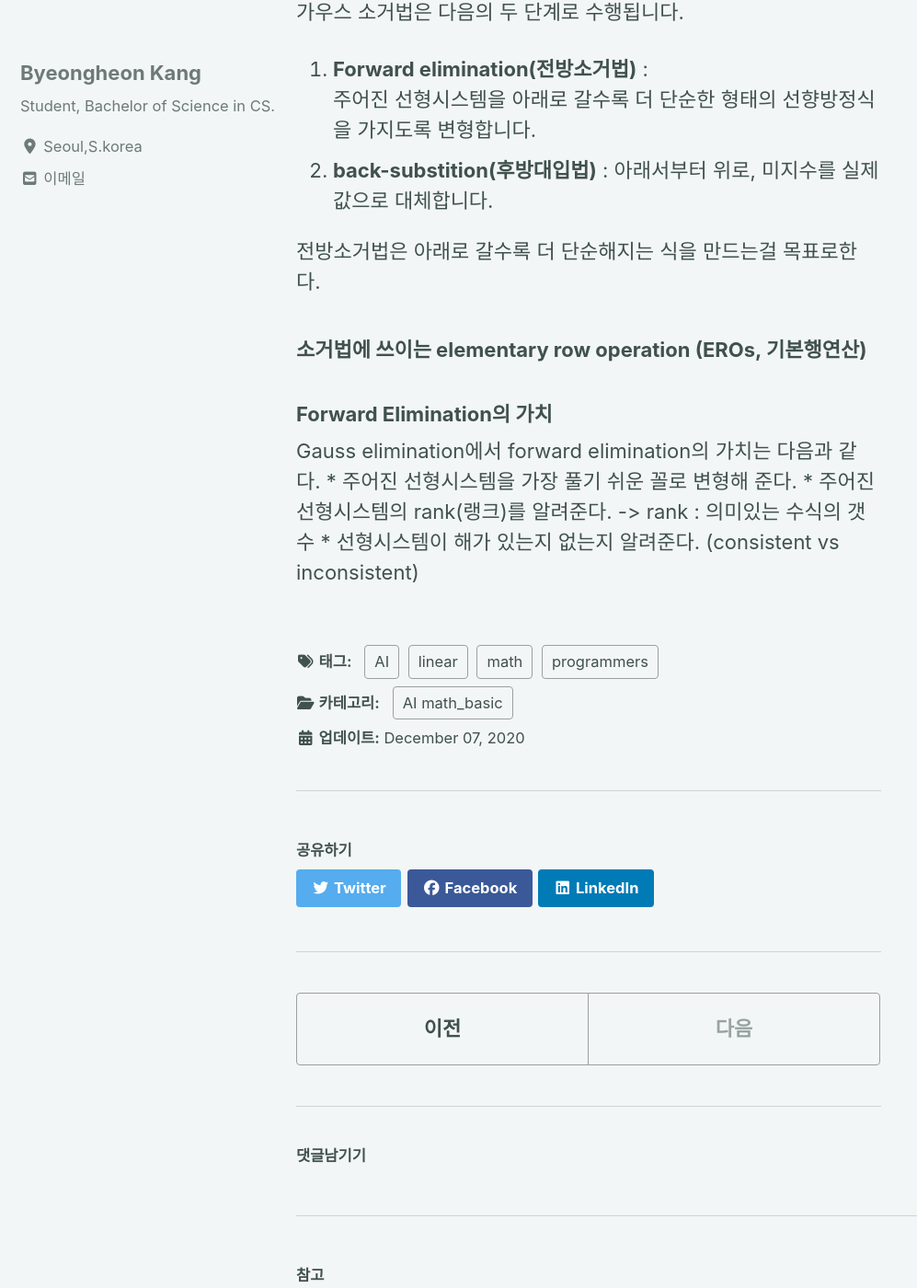
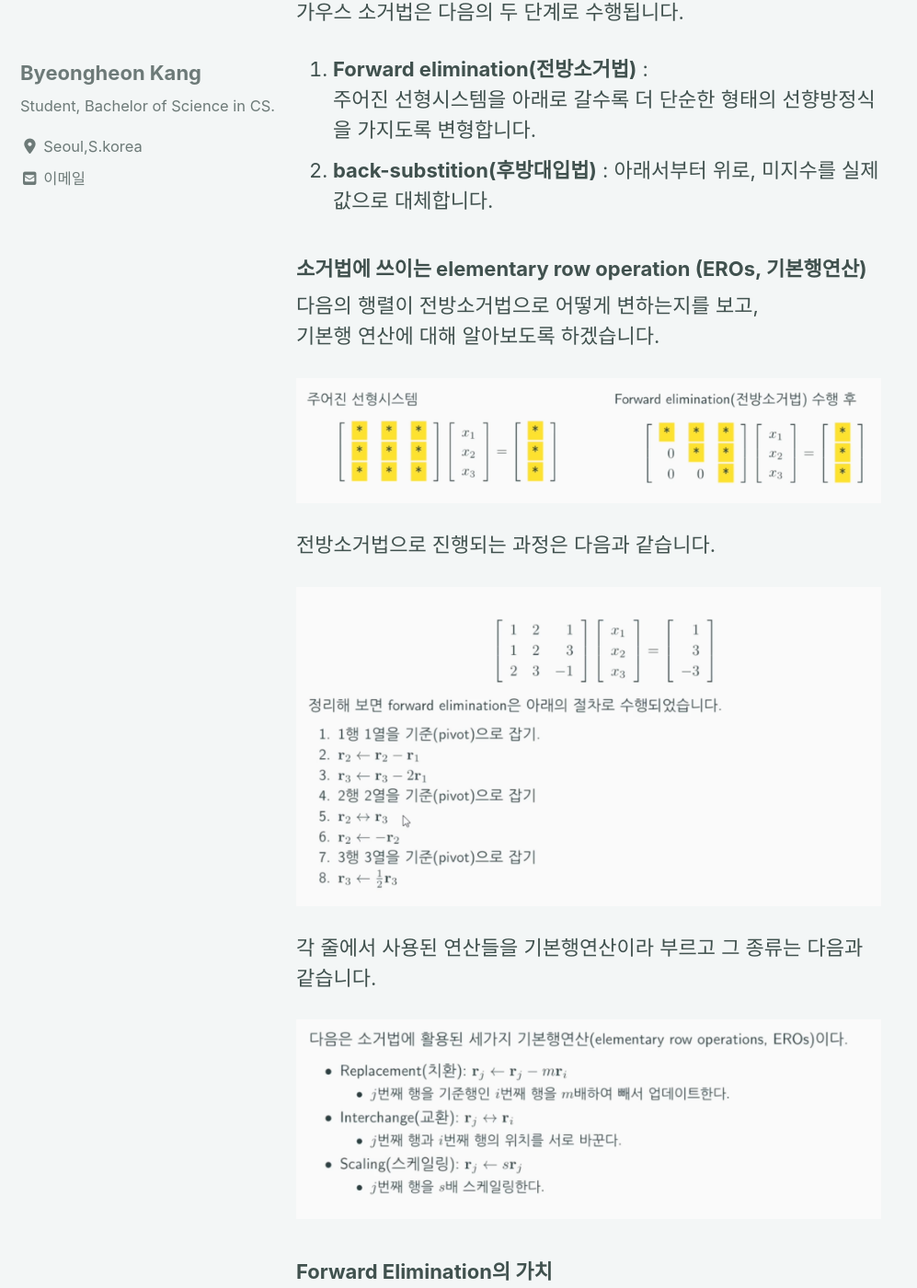
Before and after one commit to devtrail42/devtrail42.github.io, a Jekyll site: the page built from _posts/2020-12-07-linearSys.md, in a window 1280 px wide and 1400 px high, scrolled down 4722 px. Shown: the whole window at 92% size, without its empty margins (0-997 px from the left). Built offline with Jekyll 4.4.1, drawn with Linux system fonts in a browser that asks for light colours; cached includes are drawn as plain includes; nearby versions of some CDN libraries; formulas are drawn with MathJax 3; comment, search, counter and statistics services are not loaded; some of the changed text lies outside the part shown.

Commit message:
post linear images

```diff
--- a/_posts/2020-12-07-linearSys.md
+++ b/_posts/2020-12-07-linearSys.md
@@ -144,12 +144,35 @@ A의 **역수(inverse)**가 존재하지 않기 때문입니다.
 주어진 선형시스템을 아래로 갈수록 더 단순한 형태의 선향방정식을 가지도록 변형합니다.
 2. **back-substition(후방대입법)** : 아래서부터 위로, 미지수를 실제값으로 대체합니다.
 
-전방소거법은 아래로 갈수록 더 단순해지는 식을 만드는걸 목표로한다.
-
 ### 소거법에 쓰이는 elementary row operation (EROs, 기본행연산)
 
+다음의 행렬이 전방소거법으로 어떻게 변하는지를 보고,
+기본행 연산에 대해 알아보도록 하겠습니다.
+
+![](/images/2020-12/linear/forward_elimination_1.png)
+
+전방소거법으로 진행되는 과정은 다음과 같습니다.
+
+![](/images/2020-12/linear/forward_elimination_2.png)
+
+각 줄에서 사용된 연산들을 기본행연산이라 부르고 그 종류는 다음과 같습니다.
+
+![](/images/2020-12/linear/ERO.png)
+
+
 ### Forward Elimination의 가치
-Gauss elimination에서 forward elimination의 가치는 다음과 같다.
-    * 주어진 선형시스템을 가장 풀기 쉬운 꼴로 변형해 준다.
-    * 주어진 선형시스템의 rank(랭크)를 알려준다. -> rank : 의미있는 수식의 갯수
-    * 선형시스템이 해가 있는지 없는지 알려준다. (consistent vs inconsistent)
+
+Gauss elimination에서 forward elimination의 가치에 대해 알아봅시다.
+
+* 주어진 선형시스템을 가장 풀기 쉬운 꼴(upper triangular form)로 변형해 줍니다.
+
+![](/images/2020-12/linear/upper_triangular.png)
+
+* 주어진 선형시스템의 **rank(랭크)**를 알려줍니다.
+    rank : 의미있는 수식의 갯수
+
+![](/images/2020-12/linear/rank.png)
+
+* 선형시스템이 해가 있는지 없는지 알려줍니다. (consistent vs inconsistent)
+
+![](/images/2020-12/linear/consist_inconsist.png)
```
Also changed, not shown: images/2020-12/linear/ERO.png (added), images/2020-12/linear/consist_inconsist.png (added), images/2020-12/linear/forward_elimination_1.png (added), images/2020-12/linear/forward_elimination_2.png (added), images/2020-12/linear/rank.png (added), images/2020-12/linear/upper_triangular.png (added).
